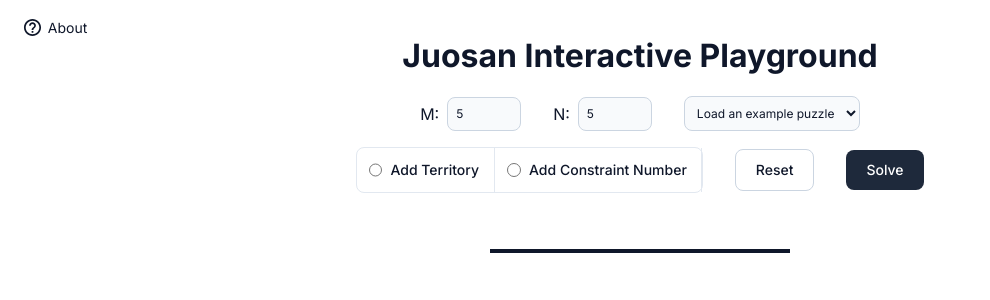
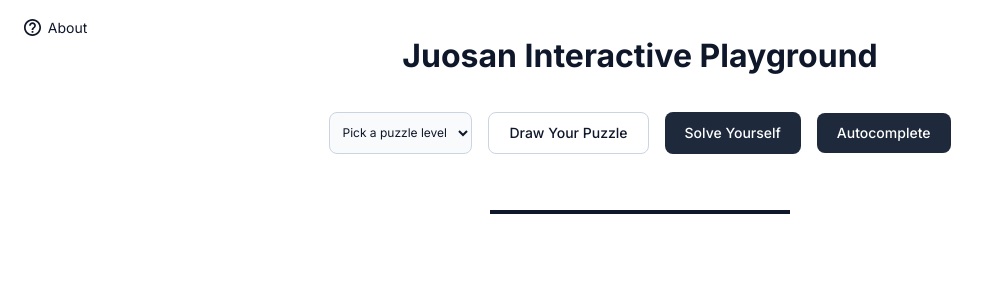
Before and after one commit to tsaqifammar/juosan-interactive-playground, a Django app: template core/templates/core/index.html in a window 1280 px wide. Shown: the top 300 px of the page, without its empty margins (0-990 px from the left). Run offline with Django 4.2, Linux system fonts and the light colour scheme; the template is opened without the code that fills it, so the values that code supplies are empty.

Commit message:
Add toggle draw-yourself visibility

```diff
--- a/core/static/core/main.js
+++ b/core/static/core/main.js
@@ -14,6 +14,7 @@ let territorySizes = { 0: m*n };
 let cellDivs = [];
 let messageDiv = document.getElementById("message");
 let selectedTool = "";
+let mode = 0; // 0: startup, 1: draw, 2: solve yourself
 
 // States for "add territory" tool
 let cornersSelected = null;
@@ -64,7 +65,69 @@ function setIsSolving(val) {
   if (val) resetAddTerritoryStates();
 }
 
-/* ============== Tool widgets =============== */
+function clearSolution() {
+  solutionIsShown = false;
+  for (let i = 0; i < m; i++)
+    for (let j = 0; j < n; j++)
+      cellDivs[i][j].classList.remove("cell-dash", "cell-bar");
+}
+
+/* ============== Startup Tool Widgets =============== */
+
+function setupLoadExampleInstances() {
+  const select = document.getElementById("example-instances");
+  EXAMPLE_INSTANCES.forEach((instance, idx) => {
+    const option = document.createElement("option");
+    option.value = idx;
+    option.text = instance.name.split(".")[0];
+    select.appendChild(option);
+  });
+
+  select.addEventListener("change", (e) => {
+    const instance = EXAMPLE_INSTANCES[parseInt(e.target.value)]
+    m = instance.m;
+    n = instance.n;
+    document.getElementById("m").value = m;
+    document.getElementById("n").value = n;
+    adjustGridViewBasedOnColumnCount();
+    generateInitialGrid();
+    territoryNums = instance.R;
+    recalculateTerritories();
+    for (let t = 0; t < r; t++) {
+      const [iTop, jTop] = topCornerTerritories[t];
+      cellDivs[iTop][jTop].getElementsByTagName("p")[0].textContent = instance.N[t] != -1 ? instance.N[t] : "";
+    }
+    drawTerritories();
+
+    select.blur();
+  });
+}
+
+function setupDrawYourselfButton() {
+  const startDrawingButton = document.getElementById("draw");
+  const finishDrawingButton = document.getElementById("finish-draw");
+  const setStartupDisplay = (isStartup) => {
+    if (solutionIsShown) clearSolution();
+    selectedTool = "";
+    document.getElementById("add-territory").checked = false;
+    document.getElementById("add-constraint").checked = false;
+    messageDiv.textContent = "";
+    setEditables(false);
+    document.getElementById("startup").style.display = isStartup ? "flex" : "none";
+    document.getElementById("draw-yourself").style.display = isStartup ? "none" : "flex";
+  };
+  startDrawingButton.addEventListener("click", () => setStartupDisplay(false));
+  finishDrawingButton.addEventListener("click", () => setStartupDisplay(true));
+}
+
+function setupStartupTools() {
+  setupLoadExampleInstances();
+  setupDrawYourselfButton();
+}
+
+/* =================================================== */
+
+/* ============== Drawing Tool widgets =============== */
 
 function setToolsDisabledValue(value) {
   document.querySelectorAll("#m,#n,#add-territory,#add-constraint,#reset,#submit")
@@ -115,12 +178,6 @@ function setupPuzzleSizeSettingsWidget() {
 
 function setupTools() {
   const handleToolChange = (toolName) => {
-    if (solutionIsShown) {
-      solutionIsShown = false;
-      for (let i = 0; i < m; i++)
-        for (let j = 0; j < n; j++)
-          cellDivs[i][j].classList.remove("cell-dash", "cell-bar");
-    }
     if (toolName === TOOLS.ADD_TERRITORY) {
       selectedTool = TOOLS.ADD_TERRITORY;
       messageDiv.textContent = "Pick two opposite corners of the territory.";
@@ -202,41 +259,11 @@ function setupSubmitButton() {
   });
 }
 
-function setupLoadExampleInstances() {
-  const select = document.getElementById("example-instances");
-  EXAMPLE_INSTANCES.forEach((instance, idx) => {
-    const option = document.createElement("option");
-    option.value = idx;
-    option.text = instance.name.split(".")[0];
-    select.appendChild(option);
-  });
-
-  select.addEventListener("change", (e) => {
-    const instance = EXAMPLE_INSTANCES[parseInt(e.target.value)]
-    m = instance.m;
-    n = instance.n;
-    document.getElementById("m").value = m;
-    document.getElementById("n").value = n;
-    adjustGridViewBasedOnColumnCount();
-    generateInitialGrid();
-    territoryNums = instance.R;
-    recalculateTerritories();
-    for (let t = 0; t < r; t++) {
-      const [iTop, jTop] = topCornerTerritories[t];
-      cellDivs[iTop][jTop].getElementsByTagName("p")[0].textContent = instance.N[t] != -1 ? instance.N[t] : "";
-    }
-    drawTerritories();
-
-    select.blur();
-  });
-}
-
-function setupToolWidgets() {
+function setupDrawingToolWidgets() {
   setupPuzzleSizeSettingsWidget();
   setupTools();
   setupResetButton();
   setupSubmitButton();
-  setupLoadExampleInstances();
 }
 
 /* =========================================== */
@@ -392,7 +419,8 @@ function drawTerritories() {
 }
 
 function main() {
-  setupToolWidgets();
+  setupStartupTools();
+  setupDrawingToolWidgets();
   generateInitialGrid();
   drawTerritories();
 }
--- a/core/static/core/styles.css
+++ b/core/static/core/styles.css
@@ -69,7 +69,14 @@ p, h1, h2, h3, h4, h5, h6 {
   flex-direction: column;
   align-items: center;
   padding-top: 2rem;
-  padding-bottom: 2rem;
+}
+
+.header-container {
+  display: flex;
+  flex-direction: column;
+  align-items: center;
+  padding-top: 2rem;
+  padding-bottom: 1rem;
   gap: 1rem;
 }
 
@@ -123,36 +130,37 @@ p, h1, h2, h3, h4, h5, h6 {
   font-weight: 500;
   border-radius: 0.5rem;
   border: none;
+  white-space: nowrap;
 }
 
-#submit {
+.btn-fill {
   background-color: var(--gray-800);
   color: var(--white);
 }
 
-#submit:focus {
+.btn-fill:focus {
   outline: 2px solid transparent;
   outline-offset: 2px;
   box-shadow: 0 0 0 4px rgba(203,213,225,.5);
 }
 
-#submit:hover {
+.btn-fill:hover {
   background-color: var(--gray-900);
 }
 
-#reset {
+.btn-outline {
   background-color: var(--white);
   color: var(--gray-900);
   border: 1px solid var(--gray-300);
 }
 
-#reset:focus {
+.btn-outline:focus {
   outline: 2px solid transparent;
   outline-offset: 2px;
   box-shadow: 0 0 0 4px rgba(226,232,240,.5);
 }
 
-#reset:hover {
+.btn-outline:hover {
   background-color: var(--gray-100);
 }
 
--- a/core/templates/core/index.html
+++ b/core/templates/core/index.html
@@ -11,19 +11,28 @@
 <body>
   <div id="fields" class="container-90 main-layout">
     <h1 style="text-align: center">Juosan Interactive Playground</h1>
+    <div id="startup" class="header-container">
+      <div style="display: flex; gap: 1rem; justify-content: center;">
+        <select id="example-instances" name="example-instances" class="text-input" onfocus="this.selectedIndex = -1;">
+          <option value="">Pick a puzzle level</option>
+        </select>
+        <button id="draw" class="btn btn-outline">Draw Your Puzzle</button>
+        <button id="solve-yourself" class="btn btn-fill">Solve Yourself</button>
+        <div style="display: flex; align-items: center; gap: 0.75rem">
+          <button type="button" id="submit" class="btn btn-fill">Autocomplete</button>
+          <div id="loader" class="loading"><div></div><div></div><div></div><div></div><div></div><div></div><div></div><div></div><div></div><div></div><div></div><div></div></div>
+        </div>
+      </div>
+    </div>
+    <div id="draw-yourself" class="header-container" style="display: none;">
       <div id="grid-size">
         <div style="display: flex; gap: 0.5rem; align-items: center;">
-        <label for="m">M: </label>
+          <label for="m" style="white-space: nowrap;">Height (M): </label>
           <input type="number" id="m" name="m" min="1" max="50" value="5" class="text-input">
         </div>
         <div style="display: flex; gap: 0.5rem; align-items: center;">
-        <label for="n">N: </label>
+          <label for="n" style="white-space: nowrap;">Width (N): </label>
           <input type="number" id="n" name="n" min="1" max="50" value="5" class="text-input">
-      </div>
-      <div>
-        <select id="example-instances" name="example-instances" class="text-input" onfocus="this.selectedIndex = -1;">
-          <option value="">Load an example puzzle</option>
-        </select>
         </div>
       </div>
       <div id="tools">
@@ -41,10 +50,8 @@
             </div>
           </li>
         </ul>
-      <button type="button" id="reset" class="btn">Reset</button>
-      <div style="display: flex; align-items: center; gap: 0.75rem">
-        <button type="button" id="submit" class="btn">Solve</button>
-        <div id="loader" class="loading"><div></div><div></div><div></div><div></div><div></div><div></div><div></div><div></div><div></div><div></div><div></div><div></div></div>
+        <button type="button" id="reset" class="btn btn-outline">Reset</button>
+        <button type="button" id="finish-draw" class="btn btn-fill">Finish Drawing</button>
       </div>
     </div>
     <div style="position: relative; margin-top: 2.5rem; width: 100%; display: flex; justify-content: center;">
@@ -93,7 +100,7 @@
           </h3>
         </div>
         <div class="modal-content">
-          <p>You can adjust the puzzle size with the M and N fields at the top.</p>
+          <p>You can adjust the puzzle size with the Height (M) and Width (N) fields at the top.</p>
           <p>Then, some tools are provided, namely:</p>
           <ul>
             <li><strong>Add territory</strong>: Click two opposite corners to draw a territory.</li>
```
Lines whose indentation alone changed are shown as unchanged.
